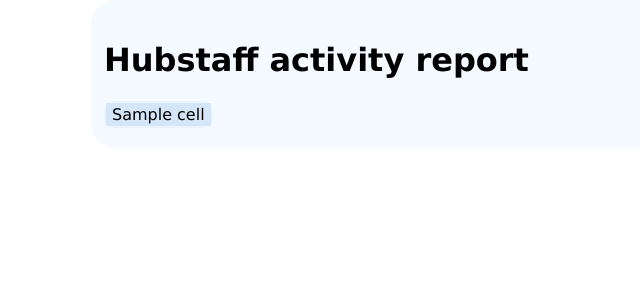
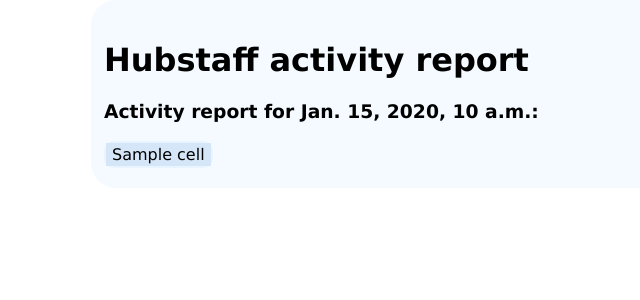
Before and after one commit to kelsohmm/hubtracker, a Django app: template webapp/templates/index.html in a window 1280 px wide. Shown: the top 300 px of the page, without its empty margins (24-664 px from the left). Run offline with Django 3.2, Linux system fonts and the light colour scheme; the template is opened without the code that fills it: most values are stand-ins (such as "Sample title", 1, 10 or a date in 2020).

Commit message:
added current date displaying to index

```diff
--- a/webapp/templates/index.html
+++ b/webapp/templates/index.html
@@ -19,6 +19,7 @@
         <h1>Hubstaff activity report</h1>
 
         {% if table|length > 0 %}
+            <h3>Activity report for {{date}}:</h3>
             <table>
                 {% for row in table %}
                 <tr>
@@ -29,7 +30,7 @@
                 {% endfor %}
             </table>
         {% else %}
-            <span class="error">No activity in this day :(</span>
+            <span class="error">No activity on {{date}} :(</span>
         {% endif %}
     </main>
 </body>
--- a/webapp/views.py
+++ b/webapp/views.py
@@ -13,5 +13,8 @@
     return render(
         request,
         'index.html',
-        context={'table': request_activity_table(date)}
+        context={
+            'table': request_activity_table(date),
+            'date': date
+         }
     )
```
